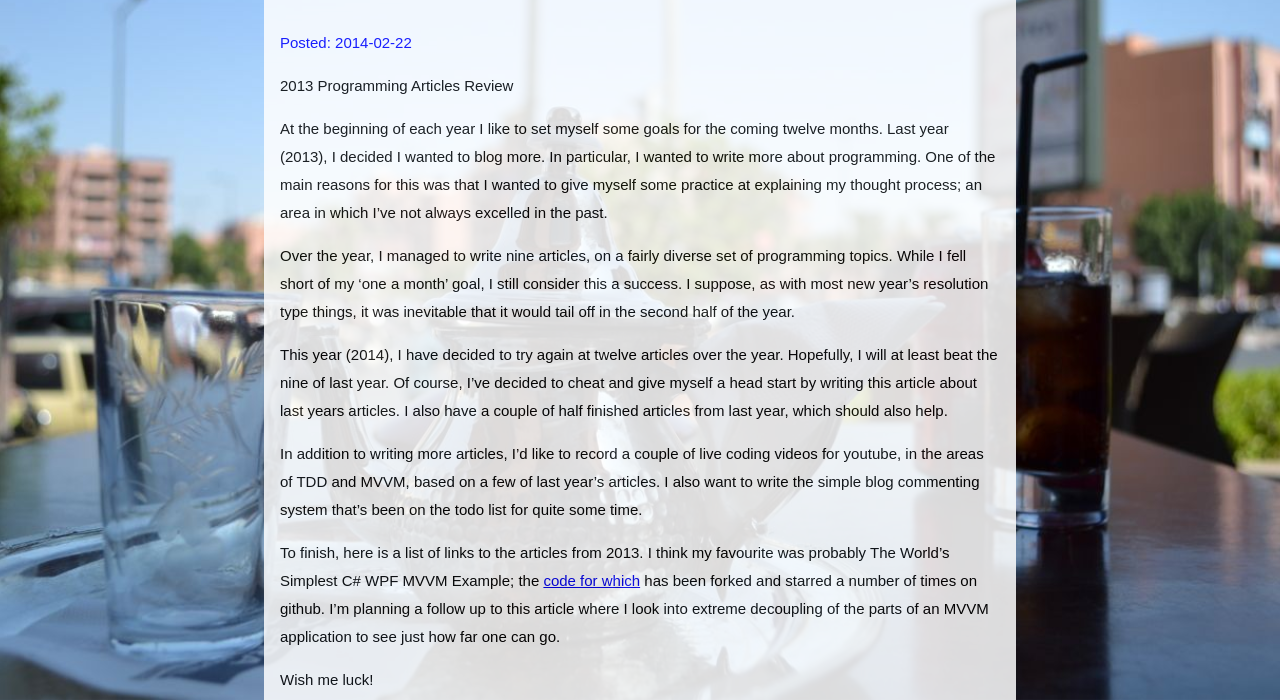
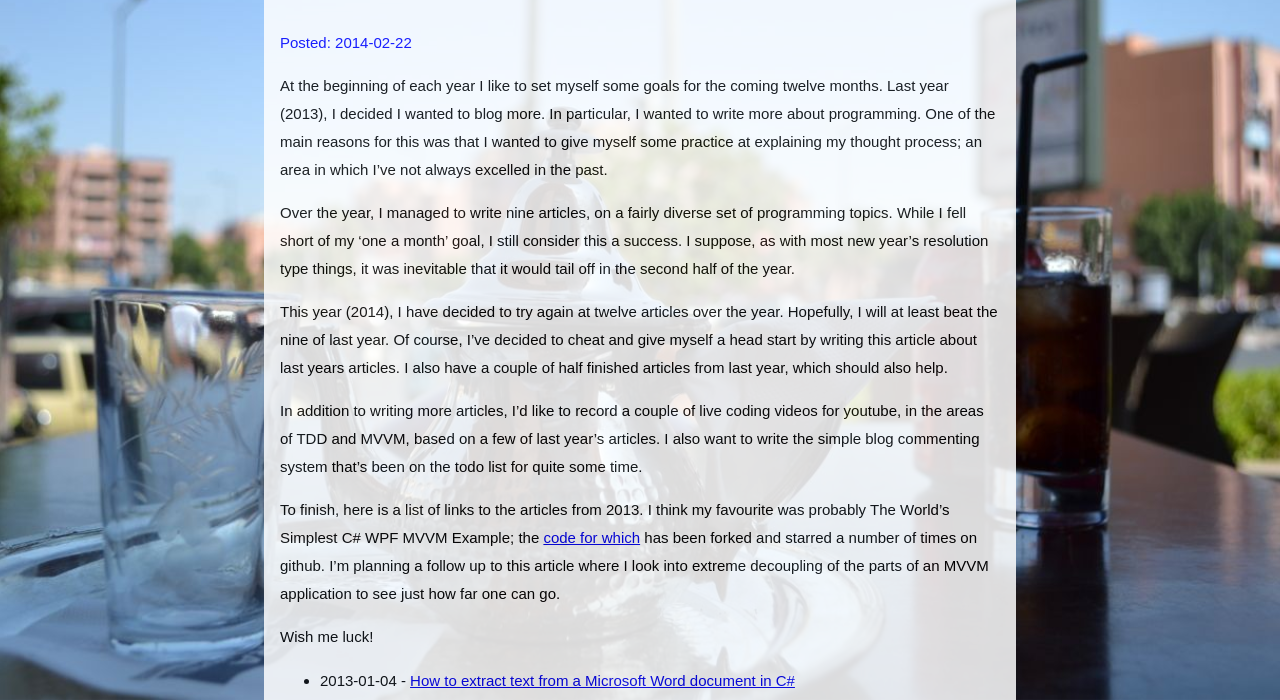
Before and after one commit to MarkWithall/markwithall.github.com, a Jekyll site: the page built from _posts/2014-02-22-2013-programming-articles-review.md, in a window 1280 px wide and 900 px high, cut to the strip 200-900 px from the top of the window. Built offline with Jekyll 4.4.1, drawn with Linux system fonts in a browser that asks for light colours; some web fonts are replaced.

Commit message:
Removed duplicate title.

```diff
--- a/_posts/2014-02-22-2013-programming-articles-review.md
+++ b/_posts/2014-02-22-2013-programming-articles-review.md
@@ -3,8 +3,6 @@ layout: post
 title: 2013 Programming Articles Review
 categories: programming
 ---
-2013 Programming Articles Review
-
 At the beginning of each year I like to set myself some goals for the coming twelve months.  Last year (2013), I decided I wanted to blog more.  In particular, I wanted to write more about programming.  One of the main reasons for this was that I wanted to give myself some practice at explaining my thought process; an area in which I’ve not always excelled in the past.
 
 Over the year, I managed to write nine articles, on a fairly diverse set of programming topics.  While I fell short of my ‘one a month’ goal, I still consider this a success.  I suppose, as with most new year’s resolution type things, it was inevitable that it would tail off in the second half of the year.
```
